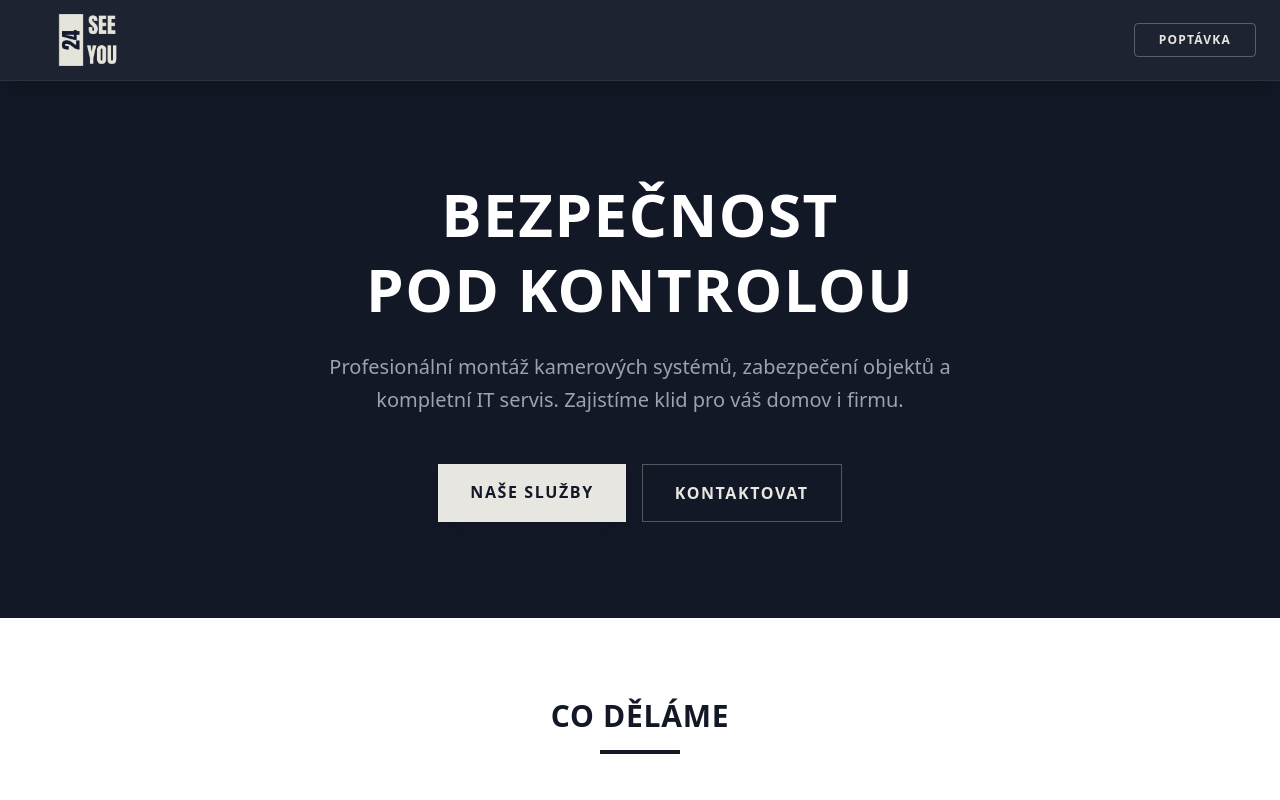
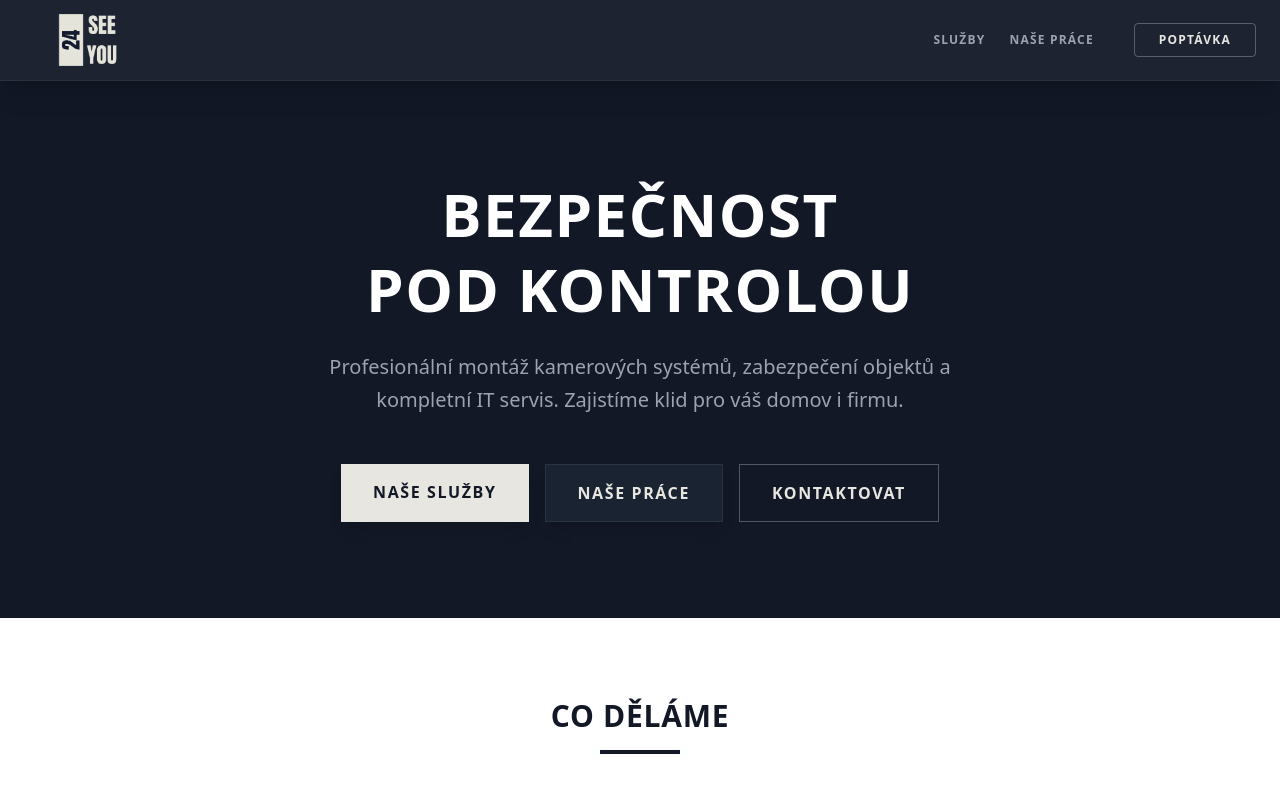
Before and after one commit to VladimirOnly/camera-shop, a React (Vite) app: page / in a window 1280 px wide. Shown: the top 800 px of the page. Built offline with nearby package versions, Linux system fonts and the light colour scheme; no server answers.

Commit message:
Update App.jsx
work examples

```diff
--- a/src/App.jsx
+++ b/src/App.jsx
@@ -15,20 +15,16 @@ export default function App() {
   // --- ЗАГРУЗКА ДАННЫХ С РАЗНЫХ ЛИСТОВ ---
   useEffect(() => {
     async function loadProducts() {
-      // ID твоей таблицы
       const sheetId = "1Y423RJnyWCGu2UFceA5TWej1FufDx8lA";
 
       try {
-        // Запускаем скачивание всех листов одновременно
         const fetchPromises = TABS.map(async (tabName) => {
-          // Специальная ссылка, которая указывает Гуглу, какой именно лист (sheet) нам нужен
           const sheetUrl = `https://docs.google.com/spreadsheets/d/${sheetId}/gviz/tq?tqx=out:json&sheet=${encodeURIComponent(tabName)}`;
 
           try {
             const response = await fetch(sheetUrl);
             const text = await response.text();
 
-            // Если лист пустой или его нет, Гугл отдаст ошибку, мы ее перехватим
             if (!text.includes("google.visualization.Query.setResponse")) return [];
 
             const json = JSON.parse(text.substr(47).slice(0, -2));
@@ -44,25 +40,20 @@ export default function App() {
                 description: row.c[1]?.v || "",
                 price: row.c[2]?.v ? `${row.c[2].v} Kč` : "Na vyžádání",
                 image: row.c[3]?.v || "https://via.placeholder.com/400x300?text=Foto",
-                // Категория автоматически назначается по имени листа!
                 category: tabName,
               };
             });
           } catch (err) {
             console.warn(`Не удалось загрузить лист: ${tabName}`, err);
-            return []; // Если ошибка на одном листе, возвращаем пустоту, чтобы другие загрузились
+            return [];
           }
         });
 
-        // Ждем, пока скачаются все листы
         const results = await Promise.all(fetchPromises);
-
-        // results - это массив массивов. Соединяем их в один общий список товаров
         const parsedProducts = results.flat();
 
         setProducts(parsedProducts);
 
-        // Проверяем, не пришел ли клиент по прямой ссылке
         const urlParams = new URLSearchParams(window.location.search);
         const productIdFromUrl = urlParams.get("product");
         if (productIdFromUrl) {
@@ -118,7 +109,6 @@ export default function App() {
     }
   }
 
-  // Фильтруем товары для текущей открытой вкладки
   const filteredProducts = products.filter(product => product.category === activeTab);
 
   return (
@@ -130,9 +120,17 @@ export default function App() {
           <div className="flex items-center gap-3 cursor-pointer h-full py-2" onClick={() => window.scrollTo(0,0)}>
             <img src="/images/logo.png" alt="I SEE YOU 24" className="h-full w-auto object-contain" />
           </div>
-          <a href="#contact" className="text-xs font-bold uppercase tracking-widest text-[#E7E6E1] border border-[#E7E6E1]/30 px-6 py-2 hover:bg-[#E7E6E1] hover:text-[#121826] transition duration-300 rounded-sm">
-            Poptávka
-          </a>
+
+          {/* НОВОЕ МЕНЮ В ШАПКЕ */}
+          <div className="flex items-center gap-6">
+            <div className="hidden md:flex items-center gap-6 mr-4">
+              <a href="#services" className="text-xs font-bold uppercase tracking-widest text-[#9CA3AF] hover:text-white transition">Služby</a>
+              <a href="#products" onClick={() => setActiveTab("Naše práce")} className="text-xs font-bold uppercase tracking-widest text-[#9CA3AF] hover:text-white transition">Naše práce</a>
+            </div>
+            <a href="#contact" className="text-xs font-bold uppercase tracking-widest text-[#E7E6E1] border border-[#E7E6E1]/30 px-6 py-2 hover:bg-[#E7E6E1] hover:text-[#121826] transition duration-300 rounded-sm">
+              Poptávka
+            </a>
+          </div>
         </div>
       </header>
 
@@ -146,9 +144,14 @@ export default function App() {
             Profesionální montáž kamerových systémů, zabezpečení objektů a kompletní IT servis.
             Zajistíme klid pro váš domov i firmu.
           </p>
+
+          {/* ОБНОВЛЕННЫЕ КНОПКИ (Добавлена "Naše práce") */}
           <div className="flex flex-col sm:flex-row justify-center gap-4">
             <a href="#services" className="bg-[#E7E6E1] text-[#121826] px-8 py-4 font-bold uppercase tracking-widest hover:bg-white transition shadow-lg">
               Naše Služby
+            </a>
+            <a href="#products" onClick={() => setActiveTab("Naše práce")} className="bg-[#1A2332] border border-[#2A3441] text-[#E7E6E1] px-8 py-4 font-bold uppercase tracking-widest hover:bg-[#2A3441] transition shadow-lg">
+              Naše práce
             </a>
             <a href="#contact" className="border border-[#E7E6E1]/30 text-[#E7E6E1] px-8 py-4 font-bold uppercase tracking-widest hover:bg-[#E7E6E1]/10 transition">
               Kontaktovat
@@ -212,7 +215,6 @@ export default function App() {
             ))}
           </div>
 
-          {/* Общая надпись про НДС (DPH) */}
           <p className="text-sm text-gray-400 mt-6 font-medium">Všechny uvedené ceny jsou včetně DPH.</p>
         </div>
 
@@ -244,7 +246,6 @@ export default function App() {
 
                     <div className="mt-auto pt-4 flex justify-between items-end border-t border-gray-100">
                       <div className="flex flex-col">
-                        {/* Изменили Orientační cena на Cena */}
                         <span className="text-xs text-gray-400 uppercase tracking-wider mb-1 font-semibold">Cena</span>
                         <span className="text-lg font-bold text-[#121826] leading-none">{product.price}</span>
                       </div>
@@ -332,10 +333,10 @@ export default function App() {
                 {selectedProduct.description}
               </div>
 
+              {/* УБРАЛИ ТЕКСТ "Cena hardwaru", оставили только саму цифру */}
               <div className="mt-auto pt-6 border-t border-gray-100">
                 <div className="flex items-baseline gap-2 mb-6">
                   <p className="text-2xl font-bold text-[#121826]">{selectedProduct.price}</p>
-                  {/* Показываем приписку vč. DPH только если есть реальная цена */}
                   {selectedProduct.price !== "Na vyžádání" && (
                     <span className="text-sm font-medium text-gray-500">vč. DPH</span>
                   )}
```
